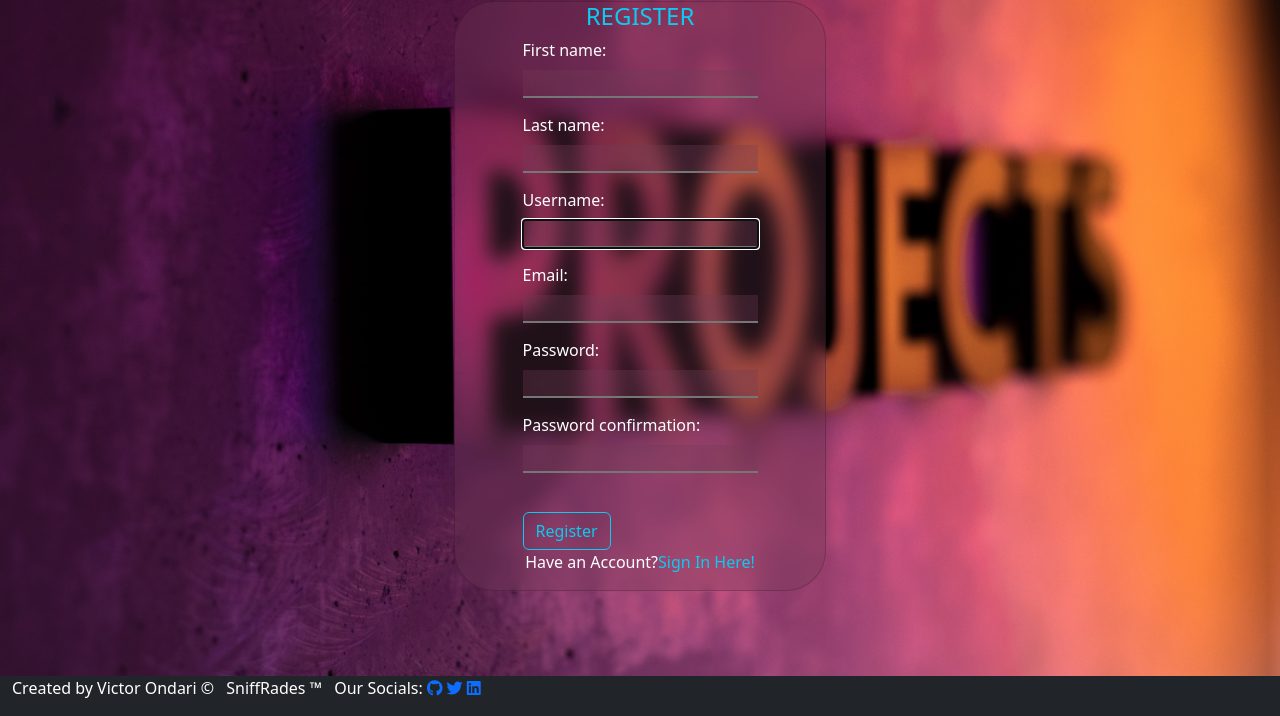
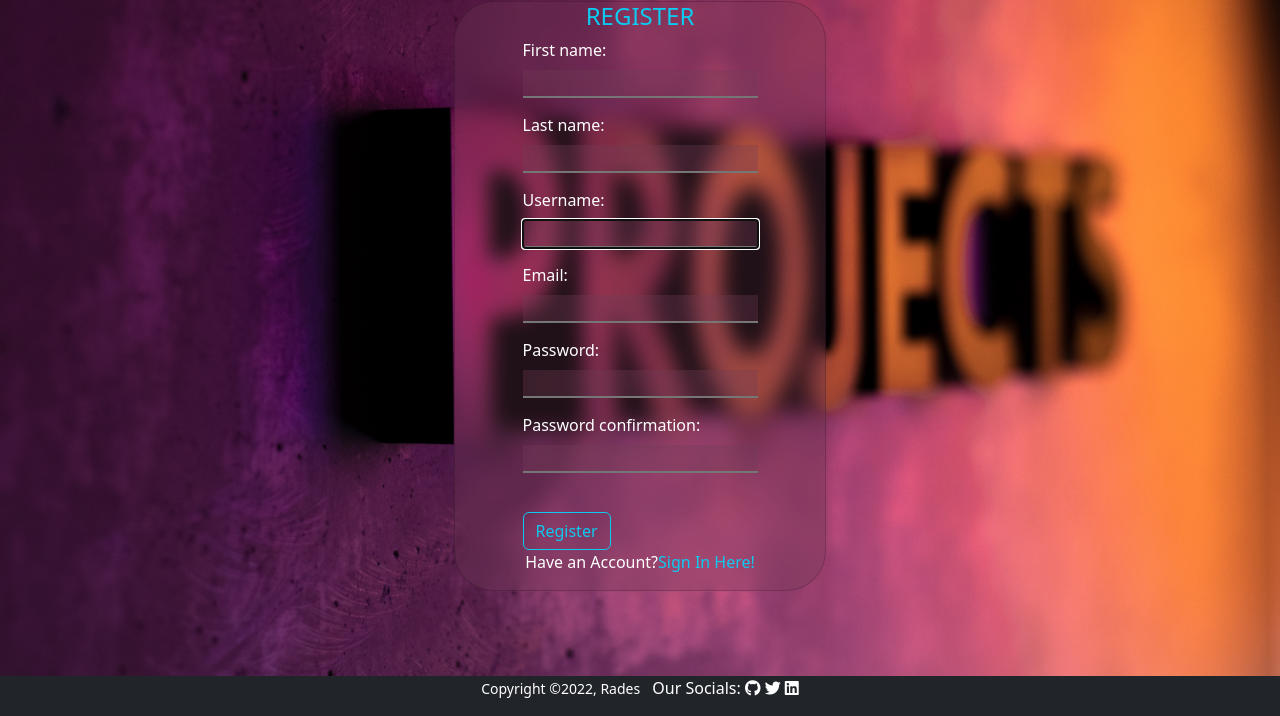
Before and after one commit to Vonmak/blazeXpo, a Django app: page /register/ in a window 1280 px wide. Shown: the part 84-800 px from the top of the page. Run offline with Django 4.2, Linux system fonts and the light colour scheme; some libraries are stand-ins or nearby versions.

Commit message:
updated the footer.

```diff
--- a/expo/templates/footer.html
+++ b/expo/templates/footer.html
@@ -1,15 +1,14 @@
-<div class="container-fluid bg bg-dark text-white" style="height: 5vh">
+<footer class="container-fluid bg bg-dark text-white text-center" style="height: 5vh">
 
-  <p class="list-inline-item">Created by Victor Ondari &copy;</p>
-  <p class="list-inline-item">SniffRades &trade;</p>
+  <p class="list-inline-item"><small>Copyright &copy;2022, Rades</small></p>
   <p class="list-inline-item">
     Our Socials:
-    <a href="https://github.com/Vonmak"><i class="fa-brands fa-github"></i></a>
-    <a href="https://twitter.com/SniffRades"
+    <a class="text-white" href="https://github.com/Vonmak"><i class="fa-brands fa-github"></i></a>
+    <a class="text-white" href="https://twitter.com/SniffRades"
       ><i class="fa-brands fa-twitter"></i
     ></a>
-    <a href="https://linkedin.com/in/victorondari"
+    <a class="text-white" href="https://linkedin.com/in/victorondari"
       ><i class="fa-brands fa-linkedin"></i
     ></a>
   </p>
-</div>
+</footer>
```
